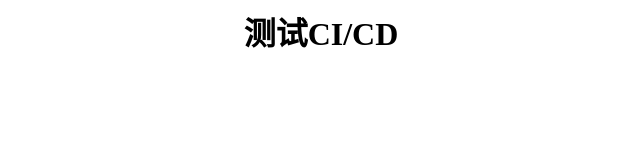
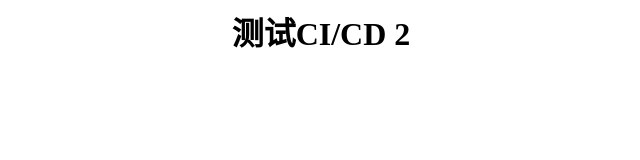
Before and after one commit to JohnNashs/test-github-action, a website: page index.html in a window 1280 px wide. Shown: the whole page, without its empty margins (319-959 px from the left). Drawn offline with Linux system fonts and the light colour scheme.

Commit message:
change index

```diff
--- a/index.html
+++ b/index.html
@@ -6,6 +6,6 @@
   <title>Test CI/CD</title>
 </head>
 <body>
-  <h1 style="width: 100%; text-align: center;">测试CI/CD</h1>
+  <h1 style="width: 100%; text-align: center;">测试CI/CD 2</h1>
 </body>
 </html>
```
